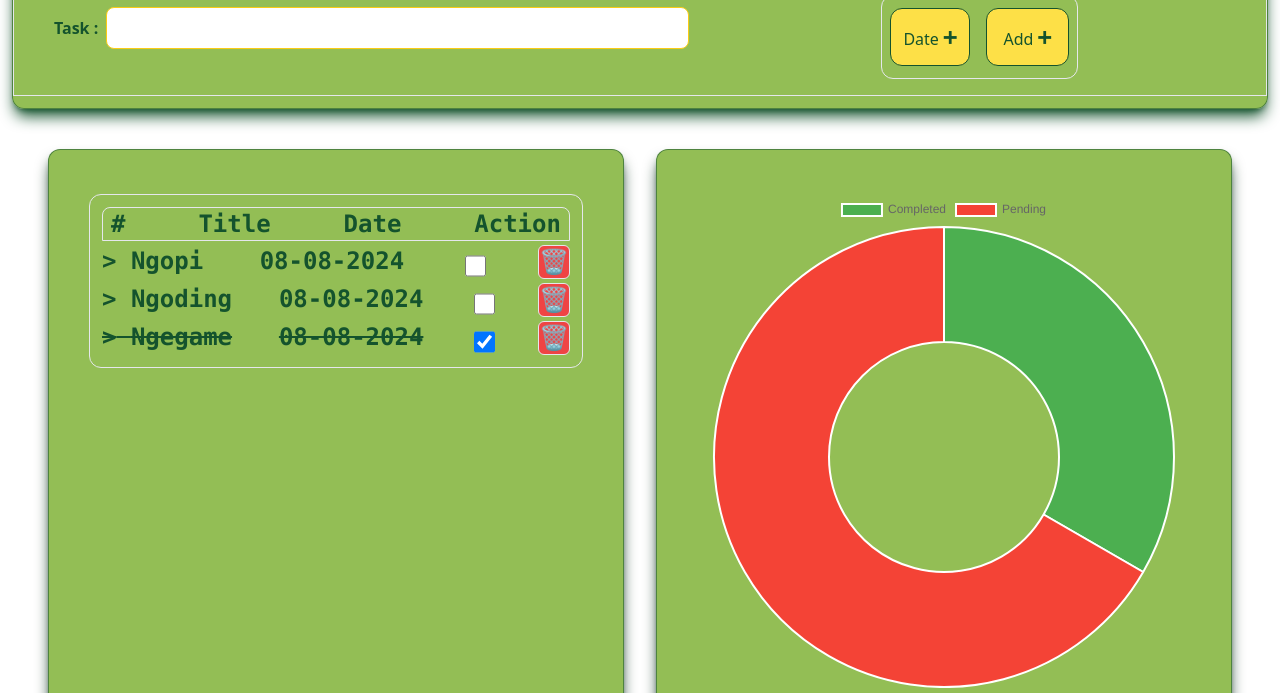
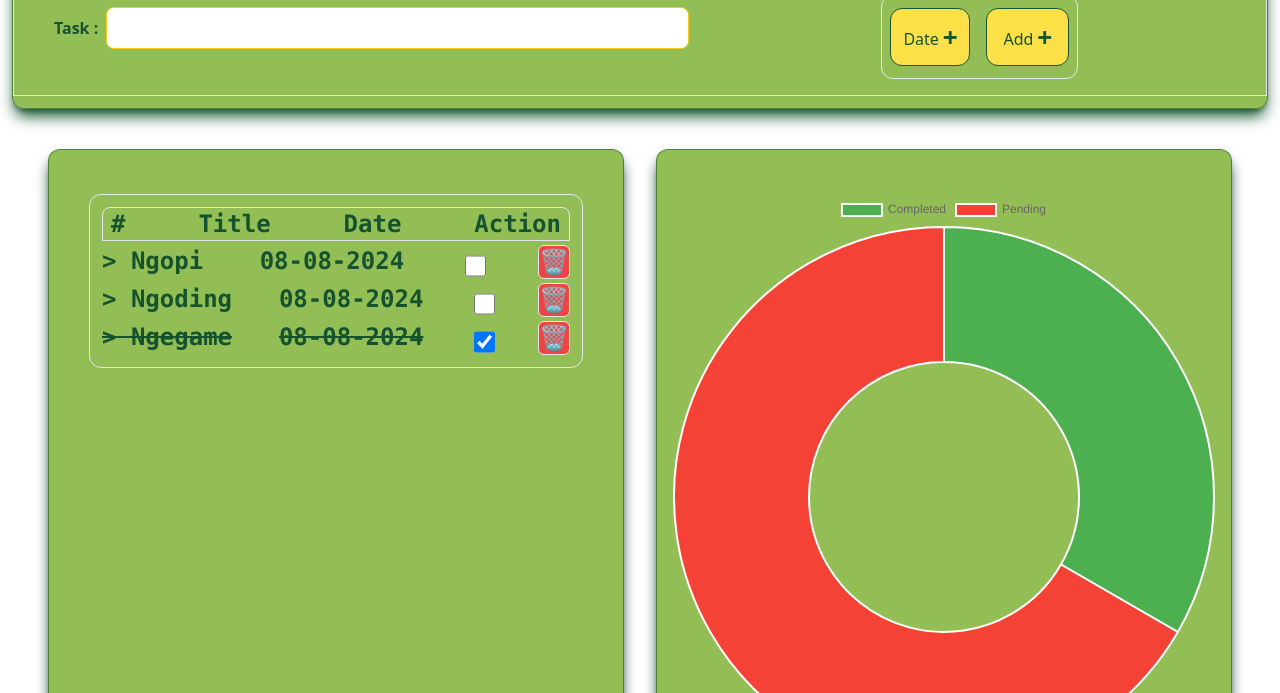
Before and after one commit to mwahyudihd/todo-app, a website: page index.html in a window 1280 px wide. Shown: the part 107-800 px from the top of the page. Drawn offline with Linux system fonts and the light colour scheme.

Commit message:
style: resizing chart card

```diff
--- a/index.html
+++ b/index.html
@@ -60,7 +60,7 @@
                 </div>
             </div>
             <div class="container mr-4 ml-4 md:ml-4 md:mr-12 mt-4 md:mt-0 bg-lime-600 bg-opacity-70 border-opacity-55 border border-green-900 h-auto rounded-xl mx-auto shadow-lg shadow-green-950">
-                <div class="mx-10 my-11 text-green-900 font-mono font-semibold text-sm md:text-lg lg:text-xl xl:text-2xl">
+                <div class="mx-1 sm:mx-3 md:mx-auto my-11 text-green-900 font-mono font-semibold text-sm md:text-lg lg:text-xl xl:text-2xl">
                     <canvas id="todoChart"></canvas>
                 </div>
             </div>
```
Also changed, not shown: dist/css/style.css.
